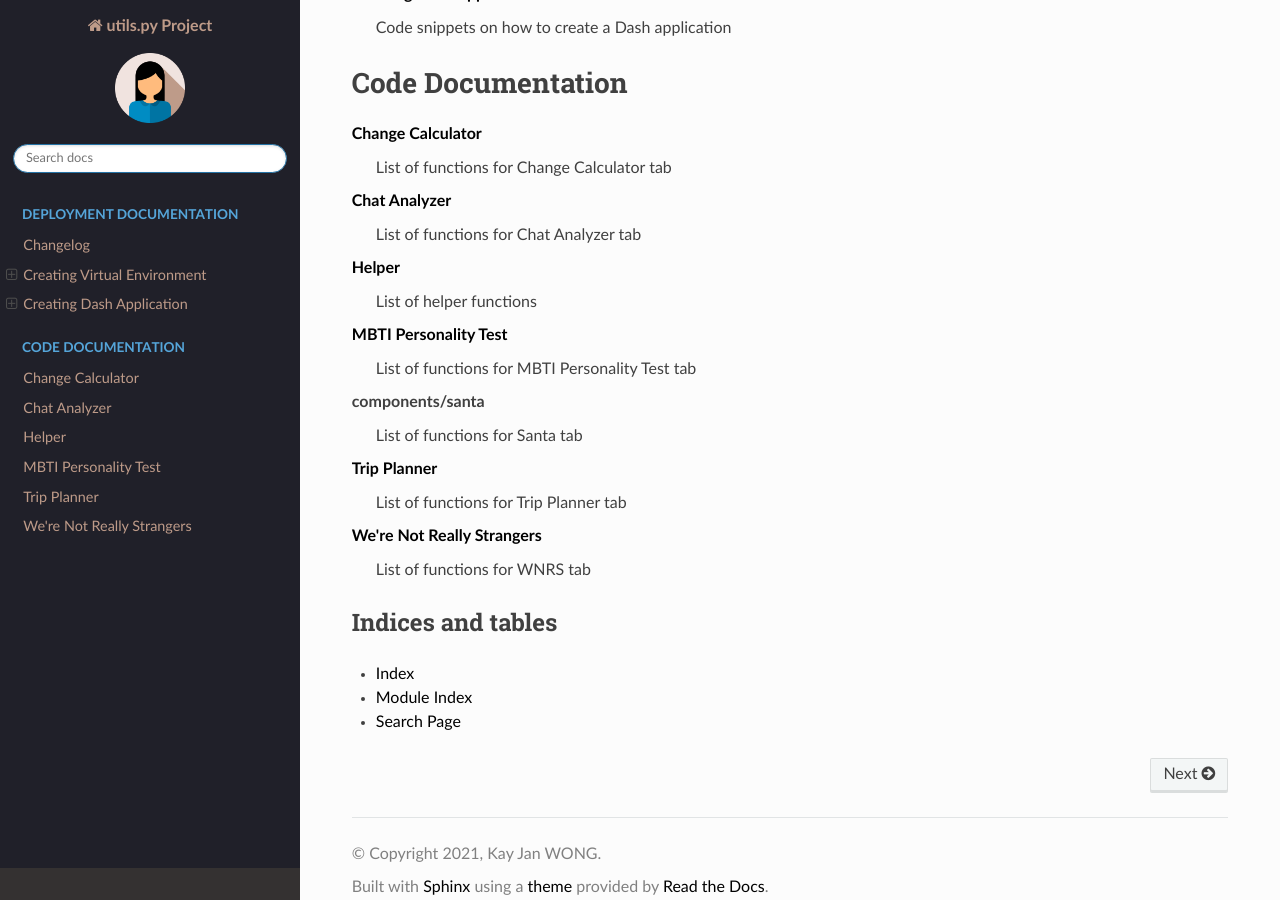
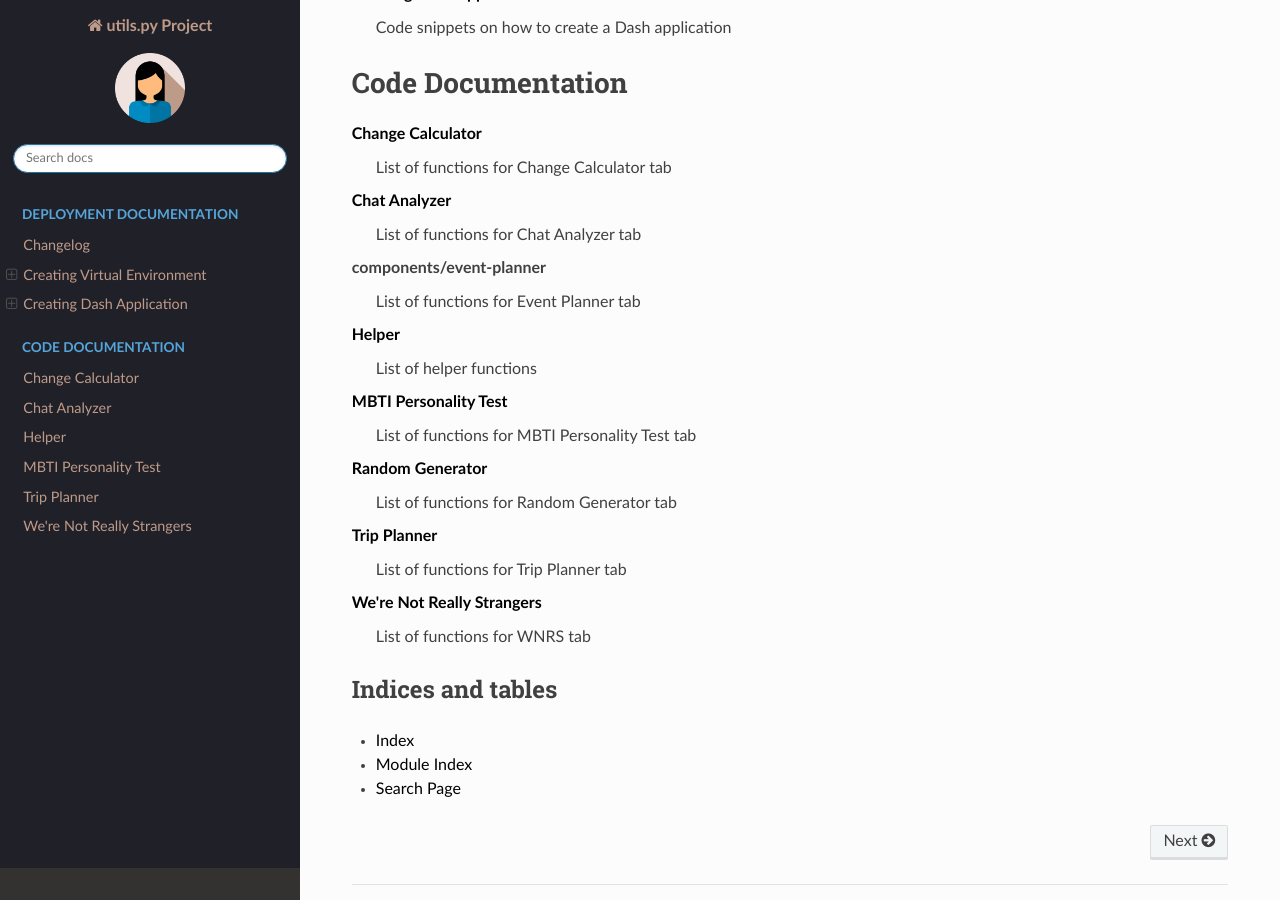
Before and after one commit to kayjanw/test-app, a Sphinx documentation site: the page built from docs/source/index.rst, in a window 1280 px wide and 900 px high, scrolled down 1484 px. Built offline with Sphinx 7.4.7 and the Read the Docs theme 2.0.0, drawn with Linux system fonts in a browser that asks for light colours; pages that are not in the unit, such as notebooks, are missing from menus.

Commit message:
update sphinx documentation

```diff
--- a/docs/source/components/event_planner.rst
+++ b/docs/source/components/event_planner.rst
@@ -1,5 +1,5 @@
-Secret Santa
+Event Planner
 --------------------------
 
-.. autoclass:: components.santa.Santa
+.. autoclass:: components.event_planner.EventPlanner
    :members:
--- /dev/null
+++ b/docs/source/components/rng.rst
@@ -0,0 +1,5 @@
+Random Generator
+--------------------------
+
+.. autoclass:: components.rng.RandomGenerator
+   :members:
--- a/docs/source/deploy/changelog.rst
+++ b/docs/source/deploy/changelog.rst
@@ -7,7 +7,8 @@ Changelog
 ========== =====================================================
 Date       Changes
 ========== =====================================================
-2021-12-14 Added Santa tab
+2021-12-15 Added Random Generator tab
+2021-12-14 Added Event Planner tab, made app multi-page
 2021-08-31 Added Contact Me tab, enable email function
 2021-08-12 Added WNRS tab
 2021-07-24 Added tensorflow models in MBTI Personality Test tab
--- a/docs/source/index.rst
+++ b/docs/source/index.rst
@@ -36,9 +36,9 @@ Code Documentation
 
    components/change-calculator
    components/chat
+   components/event-planner
    components/helper
    components/mbti
-   components/santa
    components/trip-planner
    components/wnrs
 
@@ -48,14 +48,17 @@ Code Documentation
 :doc:`components/chat`
     List of functions for Chat Analyzer tab
 
+:doc:`components/event-planner`
+    List of functions for Event Planner tab
+
 :doc:`components/helper`
     List of helper functions
 
 :doc:`components/mbti`
     List of functions for MBTI Personality Test tab
 
-:doc:`components/santa`
-    List of functions for Santa tab
+:doc:`components/rng`
+    List of functions for Random Generator tab
 
 :doc:`components/trip-planner`
     List of functions for Trip Planner tab
```
